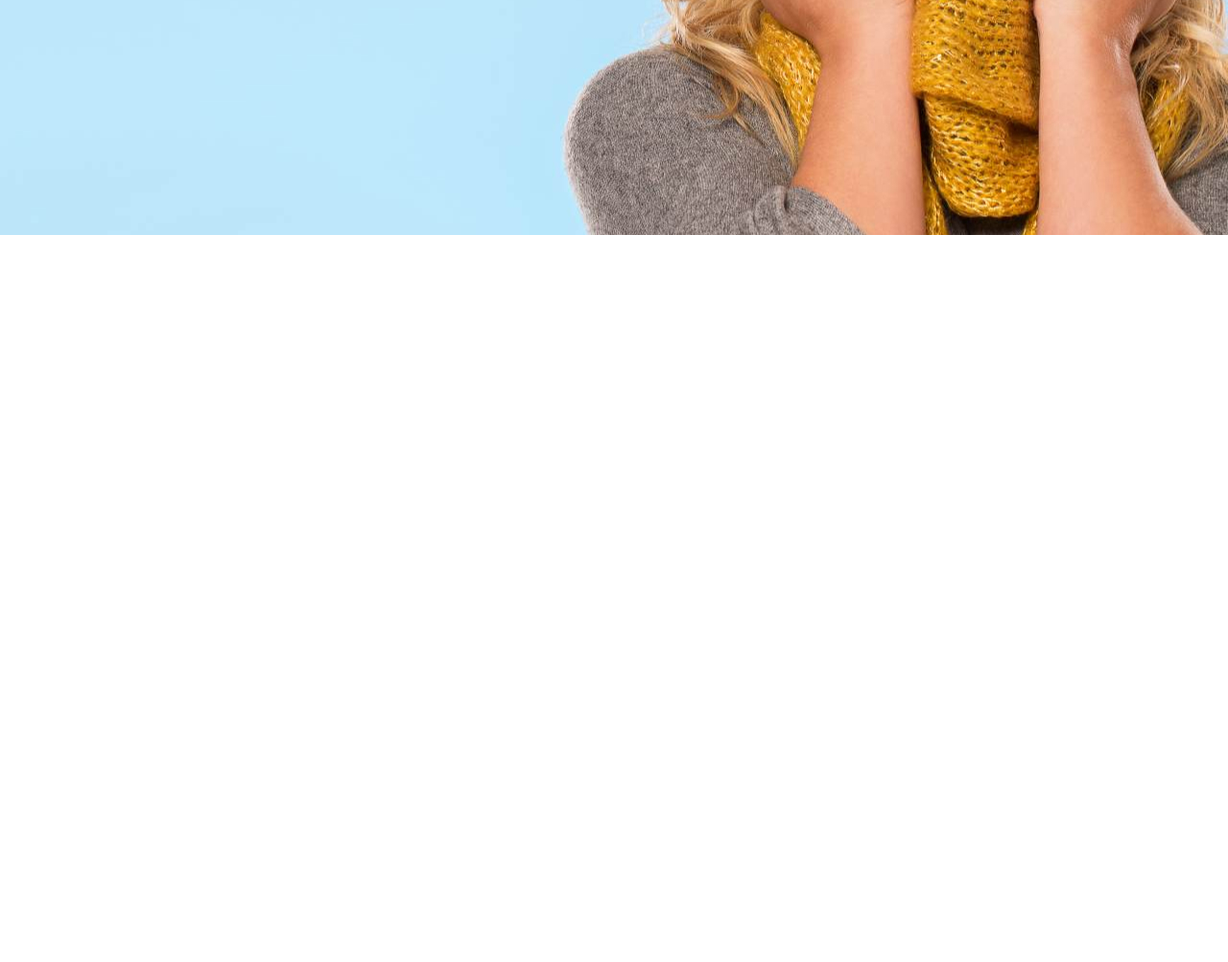
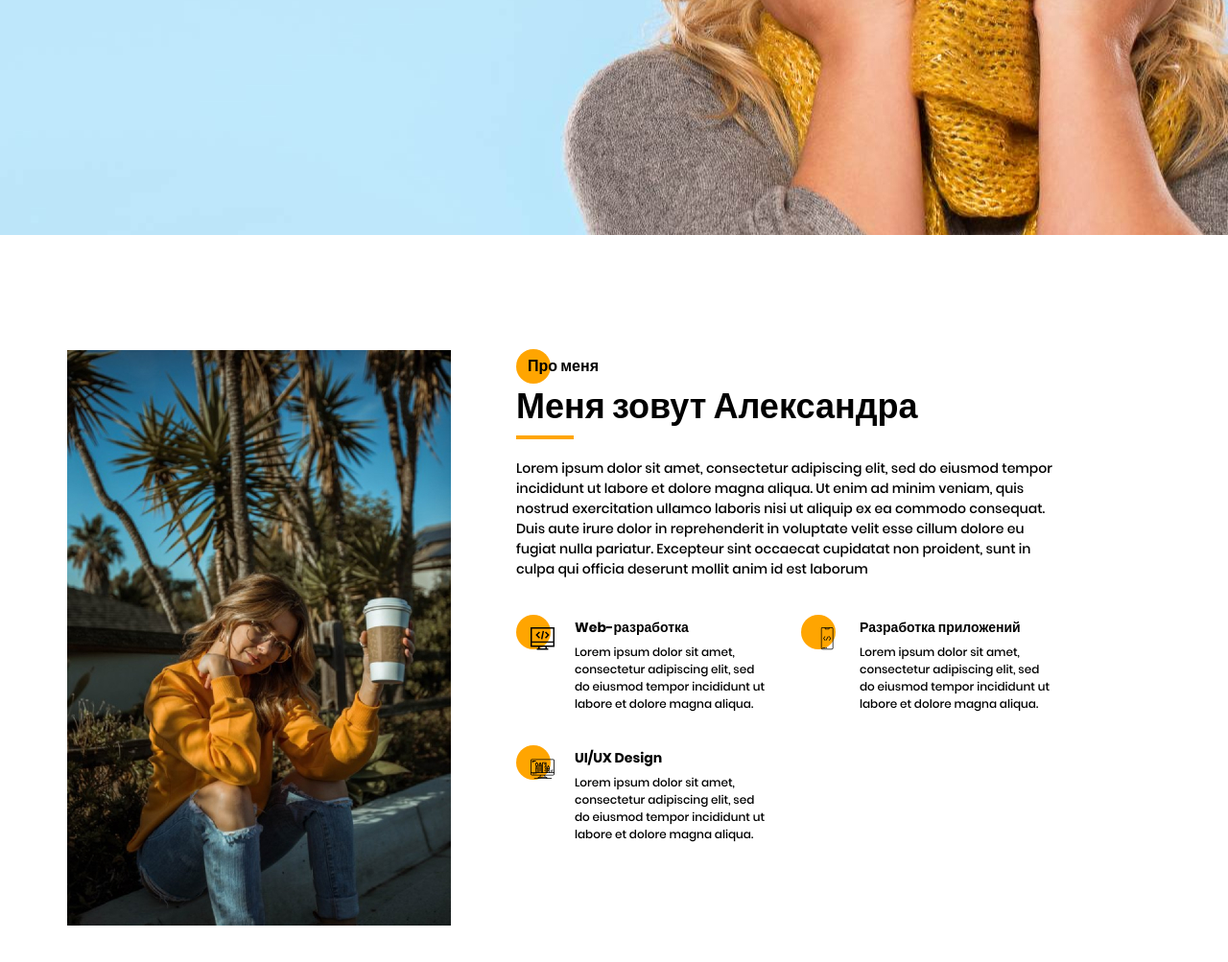
Before and after one commit to Quiddlee/Portfolio, a website: page src/index.html in a window 1280 px wide. Shown: the part 555-1558 px from the top of the page at 96% size. Before the commit the page ends 800 px from the top, so only its background shows below. Drawn offline with nearby package versions, Linux system fonts and the light colour scheme; files that its build step writes are made by us from their sources.

Commit message:
about me section done

```diff
--- a/src/index.html
+++ b/src/index.html
@@ -26,6 +26,50 @@
             </div>
         </div>
     </section>
+    <section class="about-me">
+        <div class="container">
+            <img src="img/about me/me.jpg" alt="my_photo" class="about-me__aside-img">
+        </div>
+
+        <div class="container container_about-me">
+            <div class="title title_fz16 about-me__subtitle">Про меня</div>
+            <h2 class="title title_f48">Меня зовут Александра</h2>
+            <div class="divider"></div>
+            <div class="about-me__descr">
+                Lorem ipsum dolor sit amet, consectetur adipiscing elit, sed do eiusmod tempor incididunt ut labore et dolore magna aliqua. Ut enim ad minim veniam, quis nostrud exercitation ullamco laboris nisi ut aliquip ex ea commodo consequat. Duis aute irure dolor in reprehenderit in voluptate velit esse cillum dolore eu fugiat nulla pariatur. Excepteur sint occaecat cupidatat non proident, sunt in culpa qui officia deserunt mollit anim id est laborum
+            </div>
+            <div class="about-me__wrapper">
+                <div class="about-me__item">
+                    <div class="about-me__item__upper">
+                        <img src="icons/about me/web.svg" alt="web" class="about-me__item__img">
+                        <div class="title about-me__item__title title_fz14">Web-разработка</div>
+                    </div>
+                    <div class="about-me__item__descr">
+                        Lorem ipsum dolor sit amet, consectetur adipiscing elit, sed do eiusmod tempor incididunt ut labore et dolore magna aliqua.
+                    </div>
+                </div>
+                <div class="about-me__item">
+                    <div class="about-me__item__upper">
+                        <img src="icons/about me/mobile.svg" alt="mobile" class="about-me__item__img">
+                        <div class="title about-me__item__title title_fz14">Разработка приложений</div>
+                    </div>
+                    <div class="about-me__item__descr">
+                        Lorem ipsum dolor sit amet, consectetur adipiscing elit, sed do eiusmod tempor incididunt ut labore et dolore magna aliqua.
+                    </div>
+                </div>
+                <div class="about-me__item">
+                    <div class="about-me__item__upper">
+                        <img src="icons/about me/design.svg" alt="" class="about-me__item__img">
+                        <div class="title about-me__item__title title_fz14">UI/UX Design</div>
+                    </div>
+                    <div class="about-me__item__descr">
+                        Lorem ipsum dolor sit amet, consectetur adipiscing elit, sed do eiusmod tempor incididunt ut labore et dolore magna aliqua.
+                    </div>
+                </div>
+            </div>
+
+        </div>
+    </section>
     <script src="js/script.js"></script>
 </body>
 </html>
--- /dev/null
+++ b/src/sass/blocks/_about-me.scss
@@ -0,0 +1,67 @@
+.about-me {
+    position: relative;
+    padding: 120px 0 120px 0;
+    min-height: 600px;
+    &__aside-img {
+        position: absolute;
+    }
+    &__subtitle {
+        position: relative;
+        @include before_circle;
+        margin: 5px 0 0 12px;
+        z-index: 2;
+        &::before {
+            left: -12px;
+        }
+    }
+    &__descr {
+        margin-top: 20px;
+        font-weight: 500;
+        font-size: 14px;
+        line-height: 21px;
+        color: #000000;
+    }
+    &__wrapper {
+        margin-top: 40px;
+        display: flex;
+        justify-content: space-between;
+        flex-wrap: wrap;
+    }
+    &__item {
+        position: relative;
+        width: 260px;
+        height: 116px;
+        margin-left: 15px;
+        &:last-child {
+            margin-top: 20px;
+        }
+        &__upper {
+            position: relative;
+            display: flex;
+            @include before_circle;
+            z-index: 2;
+            &::before {
+                top: -3px;
+                left: -15px;
+            }
+        }
+        &__img {
+            position: absolute;
+            width: 25px;
+            height: 24px;
+            margin: 10px 20px 0 0;
+        }
+        &__title {
+            align-self: center;
+            margin-left: 46px;
+        }
+        &__descr {
+            font-weight: 500;
+            font-size: 12px;
+            line-height: 18px;
+            color: #000000;
+            margin: 6px 0 0 46px;
+            width: 200px;
+        }
+    }
+}
--- /dev/null
+++ b/src/sass/blocks/_divider.scss
@@ -0,0 +1,5 @@
+.divider {
+    width: 60px;
+    height: 4px;
+    background-color: $main-color;
+}
--- a/src/sass/blocks/_title.scss
+++ b/src/sass/blocks/_title.scss
@@ -3,6 +3,7 @@
     font-size: 36px;
     line-height: 60px;
     color: #000;
+    margin: 0;
     &_fz14 {
         font-size: 14px;
         line-height: 21px;
--- a/src/sass/style.scss
+++ b/src/sass/style.scss
@@ -15,13 +15,18 @@
 .container {
     width: 1140px;
     margin: 0 auto;
+    &_about-me {
+        padding: 0 100px 0 468px
+    }
 }
 
 
 //blocks
-@import "blocks/promo";
 @import "blocks/title";
 @import "blocks/button";
 @import "blocks/sidepanel";
+@import "blocks/divider";
+@import "blocks/promo";
+@import "blocks/about-me";
 
 //media
```
Also changed, not shown: dist/css/style.min.css, dist/index.html.
